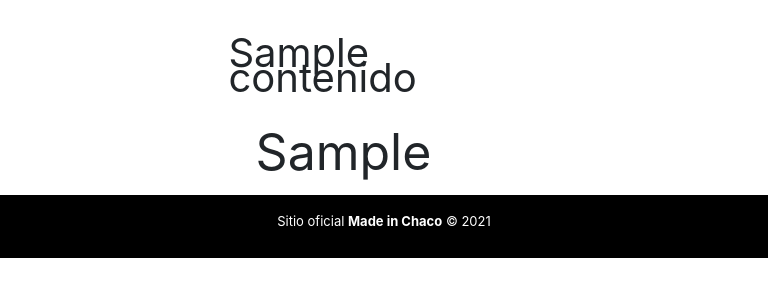
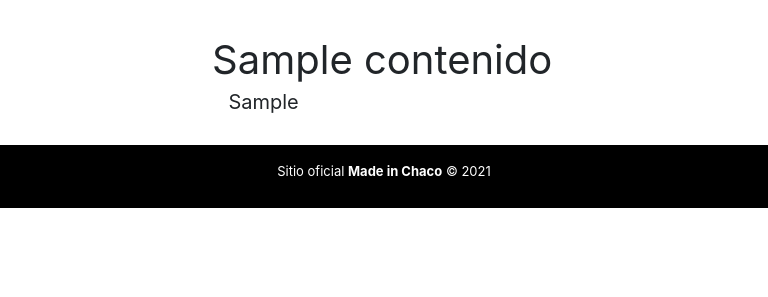
Before and after one commit to FacundoGarciaG/madeinchaco-django, a Django app: page /contenidounico/1 in a window 768 px wide. Shown: the part 245-542 px from the top of the page. Run offline with Django 3.2, Linux system fonts and the light colour scheme; tables that the repository leaves empty hold one stand-in row (values such as "Sample post"); some libraries are stand-ins or nearby versions.

Commit message:
cuerpo llamado con atributo

```diff
--- a/madeInChacoApp/static/madeInChacoApp/css/styles.css
+++ b/madeInChacoApp/static/madeInChacoApp/css/styles.css
@@ -630,7 +630,7 @@
   margin-top: 4rem;
 }
 
-.contenido-unico div .texto-cuerpo {
+.contenido-unico div p[class="textoCuerpo"] {
   width: 70%;
   margin: auto;
   margin-top: 5rem;
@@ -847,7 +847,7 @@
     font-size: 2rem;
   }
 
-  .contenido-unico div p {
+  .contenido-unico div p[class="textoCuerpo"] {
     width: 85%;
     text-align: justify;
     margin: auto;
@@ -1069,11 +1069,12 @@
     font-size: 4rem;
   }
 
-  .contenido-unico div p {
+  .contenido-unico div p[class="textoCuerpo"] {
     width: 85%;
     text-align: justify;
     margin: auto;
     line-height: 2.5rem;
+    font-size: 2rem;
   }
 
   /*media recorrer*/
--- a/templates/contenidounico.html
+++ b/templates/contenidounico.html
@@ -17,7 +17,7 @@
             />
             <div>
               <p class="subtitulo">{{object.subtitulo}}</p>
-              <p class="texto-cuerpo">{{object.cuerpo}}</p>
+              <p class="textoCuerpo">{{object.cuerpo}}</p>
             </div>
           </figure>
         </div>
```
